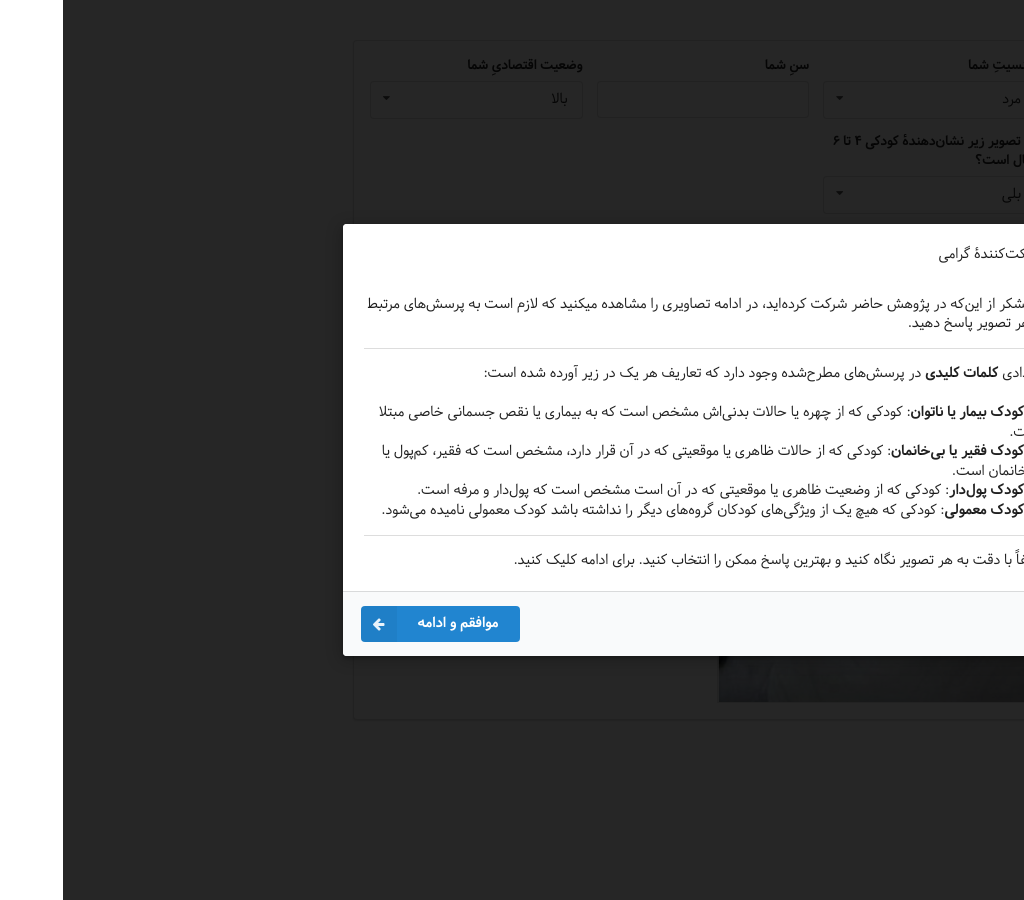
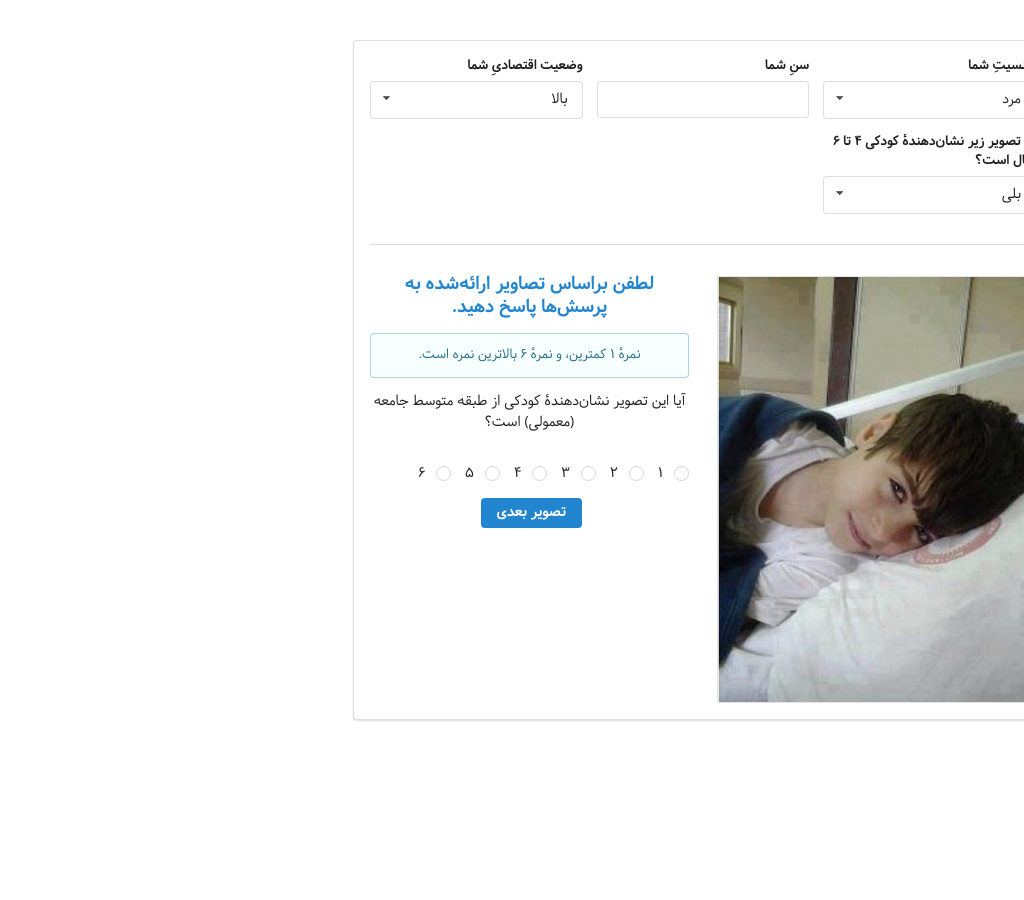
Before and after one commit to morteza/cog.onto.ir, a Jekyll site: the page scm2016/index.html, which Jekyll copies as it is, in a window 1280 px wide. Shown: the whole page, without its empty margins (256-1280 px from the left). Built offline with Jekyll 4.4.1, drawn with Linux system fonts in a browser that asks for light colours; part of the change alters nothing that is shown.

Commit message:
MVP working version for SCM2016 experiment. :-) It is still WIP.

```diff
--- /dev/null
+++ b/scm2016/assets/js/cookie.js
@@ -0,0 +1,156 @@
+/*!
+ * JavaScript Cookie v2.1.3
+ * https://github.com/js-cookie/js-cookie
+ *
+ * Copyright 2006, 2015 Klaus Hartl & Fagner Brack
+ * Released under the MIT license
+ */
+;(function (factory) {
+	var registeredInModuleLoader = false;
+	if (typeof define === 'function' && define.amd) {
+		define(factory);
+		registeredInModuleLoader = true;
+	}
+	if (typeof exports === 'object') {
+		module.exports = factory();
+		registeredInModuleLoader = true;
+	}
+	if (!registeredInModuleLoader) {
+		var OldCookies = window.Cookies;
+		var api = window.Cookies = factory();
+		api.noConflict = function () {
+			window.Cookies = OldCookies;
+			return api;
+		};
+	}
+}(function () {
+	function extend () {
+		var i = 0;
+		var result = {};
+		for (; i < arguments.length; i++) {
+			var attributes = arguments[ i ];
+			for (var key in attributes) {
+				result[key] = attributes[key];
+			}
+		}
+		return result;
+	}
+
+	function init (converter) {
+		function api (key, value, attributes) {
+			var result;
+			if (typeof document === 'undefined') {
+				return;
+			}
+
+			// Write
+
+			if (arguments.length > 1) {
+				attributes = extend({
+					path: '/'
+				}, api.defaults, attributes);
+
+				if (typeof attributes.expires === 'number') {
+					var expires = new Date();
+					expires.setMilliseconds(expires.getMilliseconds() + attributes.expires * 864e+5);
+					attributes.expires = expires;
+				}
+
+				try {
+					result = JSON.stringify(value);
+					if (/^[\{\[]/.test(result)) {
+						value = result;
+					}
+				} catch (e) {}
+
+				if (!converter.write) {
+					value = encodeURIComponent(String(value))
+						.replace(/%(23|24|26|2B|3A|3C|3E|3D|2F|3F|40|5B|5D|5E|60|7B|7D|7C)/g, decodeURIComponent);
+				} else {
+					value = converter.write(value, key);
+				}
+
+				key = encodeURIComponent(String(key));
+				key = key.replace(/%(23|24|26|2B|5E|60|7C)/g, decodeURIComponent);
+				key = key.replace(/[\(\)]/g, escape);
+
+				return (document.cookie = [
+					key, '=', value,
+					attributes.expires ? '; expires=' + attributes.expires.toUTCString() : '', // use expires attribute, max-age is not supported by IE
+					attributes.path ? '; path=' + attributes.path : '',
+					attributes.domain ? '; domain=' + attributes.domain : '',
+					attributes.secure ? '; secure' : ''
+				].join(''));
+			}
+
+			// Read
+
+			if (!key) {
+				result = {};
+			}
+
+			// To prevent the for loop in the first place assign an empty array
+			// in case there are no cookies at all. Also prevents odd result when
+			// calling "get()"
+			var cookies = document.cookie ? document.cookie.split('; ') : [];
+			var rdecode = /(%[0-9A-Z]{2})+/g;
+			var i = 0;
+
+			for (; i < cookies.length; i++) {
+				var parts = cookies[i].split('=');
+				var cookie = parts.slice(1).join('=');
+
+				if (cookie.charAt(0) === '"') {
+					cookie = cookie.slice(1, -1);
+				}
+
+				try {
+					var name = parts[0].replace(rdecode, decodeURIComponent);
+					cookie = converter.read ?
+						converter.read(cookie, name) : converter(cookie, name) ||
+						cookie.replace(rdecode, decodeURIComponent);
+
+					if (this.json) {
+						try {
+							cookie = JSON.parse(cookie);
+						} catch (e) {}
+					}
+
+					if (key === name) {
+						result = cookie;
+						break;
+					}
+
+					if (!key) {
+						result[name] = cookie;
+					}
+				} catch (e) {}
+			}
+
+			return result;
+		}
+
+		api.set = api;
+		api.get = function (key) {
+			return api.call(api, key);
+		};
+		api.getJSON = function () {
+			return api.apply({
+				json: true
+			}, [].slice.call(arguments));
+		};
+		api.defaults = {};
+
+		api.remove = function (key, attributes) {
+			api(key, '', extend(attributes, {
+				expires: -1
+			}));
+		};
+
+		api.withConverter = init;
+
+		return api;
+	}
+
+	return init(function () {});
+}));
--- a/scm2016/index.html
+++ b/scm2016/index.html
@@ -12,6 +12,7 @@
 
     <script src="assets/js/jquery.min.js"></script>
     <script src="assets/js/semantic.min.js"></script>
+    <script src="assets/js/cookie.js"></script>
   </head>
 
 <body>
@@ -19,12 +20,13 @@
 <div class="ui text segment container">
   <form class="ui fluid form" id="qform" onsubmit="return false;" role="form" method="POST" action="" enctype="multipart/form-data">
     <input type="hidden" name="assignmentId" value="0" />
+  <div id="common-questions">
     <div class="two fields">
       <div class="field">
         <label>جنسیتِ شما</label>
         <select class="ui dropdown" name="q1">
-          <option value="yes">مرد</option>
-          <option value="no">زن</option>
+          <option value="male">مرد</option>
+          <option value="female">زن</option>
           <option value="-">علاقه‌ای به اعلام ندارم</option>
         </select>
       </div>
@@ -49,7 +51,7 @@
     <div class="three fields">
       <div class="field">
         <label>آیا تصویر زیر نشان‌دهندهٔ کودکی ۴ تا ۶ سال است؟</label>
-        <select class="ui dropdown" name="q1.4">
+        <select class="ui dropdown" name="q4">
           <option value="yes">بلی</option>
           <option value="no">خیر</option>
           <option value="-">مشخص نیست</option>
@@ -59,6 +61,7 @@
 
     <div class="ui hidden divider"></div>
     <div class="ui divider"></div>
+  </div> <!-- /.common-questions -->
     <div class="ui hidden divider"></div>
 
     <div class="ui top aligned center aligned two column stackable grid" id="content">
@@ -75,43 +78,43 @@
         <div class="ui centered inline fields">
           <div class="ui field" id="q4">
             <div class="ui radio checkbox">
-              <input type="radio" name="q4" />
+              <input type="radio" name="q5" value="1" defaultValue="1" />
               <label>۱</label>
             </div>
           </div>
           <div class="ui field">
             <div class="ui radio checkbox">
-              <input type="radio" name="q4" />
+              <input type="radio" name="q5" value="2" defaultValue="2" />
               <label>۲</label>
             </div>
           </div>
           <div class="ui field">
             <div class="ui radio checkbox">
-              <input type="radio" name="q4" />
+              <input type="radio" name="q5" value="3" defaultValue="3" />
               <label>۳</label>
             </div>
           </div>
           <div class="ui field">
             <div class="ui radio checkbox">
-              <input type="radio" name="q4" />
+              <input type="radio" name="q5" value="4" defaultValue="4" />
               <label>۴</label>
             </div>
           </div>
           <div class="ui field">
             <div class="ui radio checkbox">
-              <input type="radio" name="q4" />
+              <input type="radio" name="q5" value="5" defaultValue="5" />
               <label>۵</label>
             </div>
           </div>
           <div class="ui field">
             <div class="ui radio checkbox">
-              <input type="radio" name="q4" />
+              <input type="radio" name="q5" value="6" defaultValue="6" />
               <label>۶</label>
             </div>
           </div>
         </div>
           <div class="ui field">
-            <input type="submit" class="ui compact primary submit button" value="ثبت نتیجه" id="save-results"/>
+            <input type="submit" class="ui compact primary submit button" value="تصویر بعدی" id="save-btn"/>
           </div>
       </div>
     </div>
@@ -146,9 +149,6 @@
     </div> <!--/.modal -->
 
     <script>
-    $('.ui.small.consent.modal').modal({
-      closable:false
-    }).modal('show');
     $("select.dropdown").dropdown();
     $('#qform').form();
     </script>
@@ -166,10 +166,28 @@
         return "data/images/children/" + groups[groupRandom] + "/" + genders[genderRandom] + "/" + childRandom + "_" + groupsShort[groupRandom] + "_" + gendersShort[genderRandom] + '.jpg';
       };
       $(document).ready(function(){
+        $.ajax({
+          url: "http://localhost:8080/scm2016/uuid",
+          success: function(data){
+            var uuid = Cookies.get('scm2016_uuid');
+            if(typeof uuid === "undefined"){
+              Cookies.set('scm2016_uuid', data);
+              uuid = Cookies.get('scm2016_uuid');
+              $('.ui.small.consent.modal').modal({
+                closable:false
+              }).modal('show');
+            } else {
+              $("#common-questions").hide();
+            }
+            $("input[name='assignmentId']").val(""+uuid);
+            $("input[name='assignmentId']").attr("value",""+uuid);
+          }
+        });
+
         var imagePath = getRandomImageRelativePath(30);
         $("#qimage").attr('src', imagePath);
       });
-      $("#save-results").click(function(evt){
+      $("#save-btn").click(function(evt){
         var formData = JSON.stringify($("#qform").serializeArray());
         //alert("نتیجه زیر ثبت شد. با تشکر.\n" + formData);
         $.ajax({
@@ -180,7 +198,8 @@
           contentType: "multipart/form-data;charset=UTF-8"
         }).done(function() {
           $('.ui.compact.primary.submit.button').hide();
-          alert("متشکریم. آزمون پایان یافته است.");
+          //TODO check if experiment is finished!
+          location.reload();
         }).fail(function(xhr, status, error) {
           $('.ui.compact.primary.submit.button').hide();
           alert(status + ": " + error);
```
